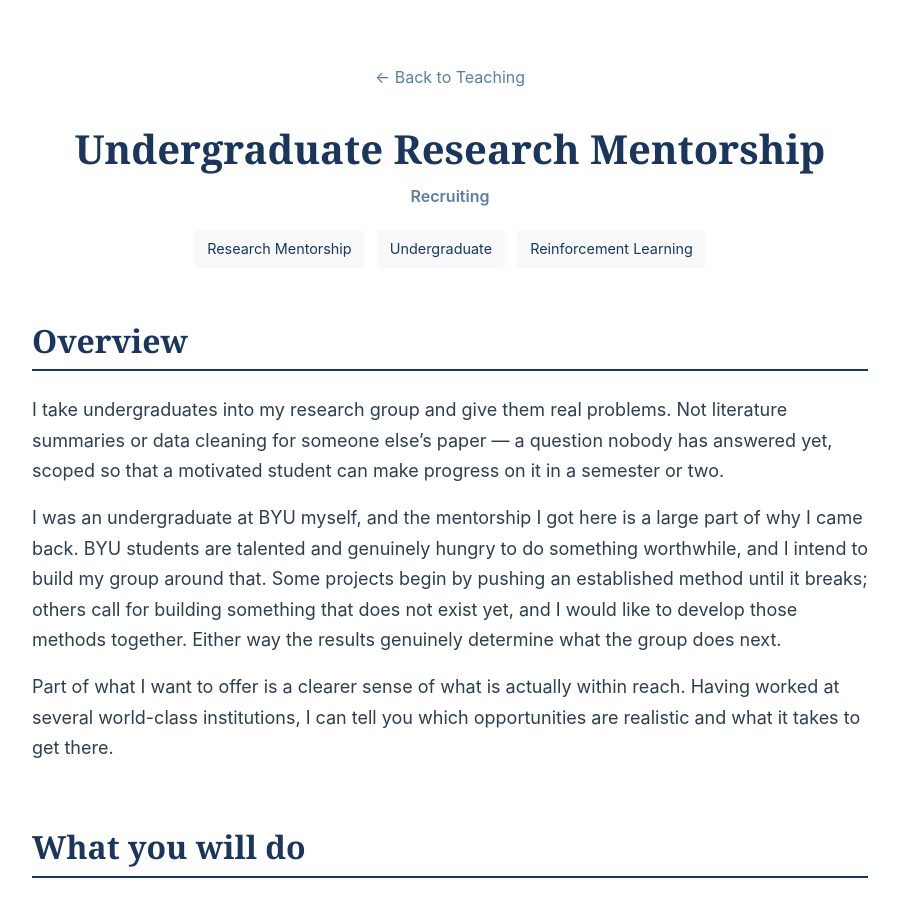
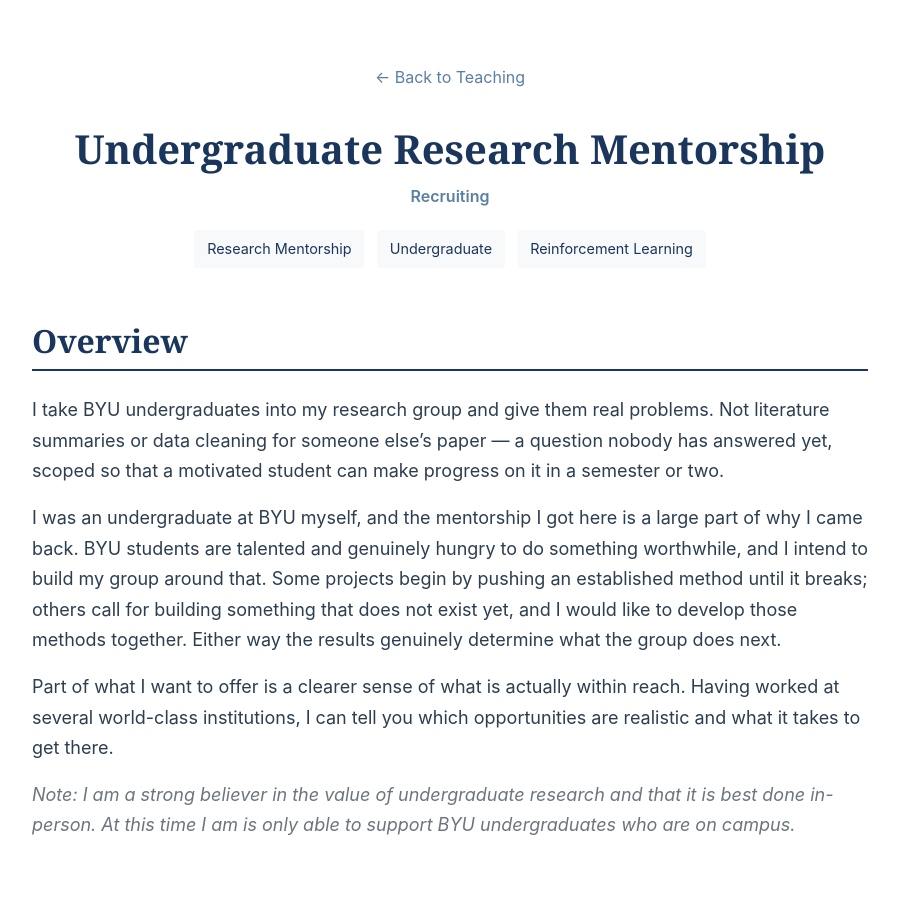
Before and after one commit to twkillian/twkillian.github.io, a Jekyll site: the page built from _teaching/undergraduate-research-mentorship.md, in a window 1280 px wide and 900 px high. Shown: the whole window, without its empty margins (190-1089 px from the left). Built offline with Jekyll 4.4.1, drawn with Linux system fonts in a browser that asks for light colours.

Commit message:
Adding specific blurb about BYU Undergrads

```diff
--- a/_teaching/undergraduate-research-mentorship.md
+++ b/_teaching/undergraduate-research-mentorship.md
@@ -16,7 +16,7 @@
 status: "Recruiting"
 
 # Summary: Shown on listing cards
-summary: "Undergraduates take on real open questions, not literature summaries — and build new methods with me when a question calls for one."
+summary: "BYU Undergraduates take on real open questions, not literature summaries — and build new methods to directly address the research problems they face."
 
 # Tags: List of tags to categorize the teaching activity
 tags: [Research Mentorship, Undergraduate, Reinforcement Learning]
@@ -24,11 +24,13 @@
 
 ## Overview
 
-I take undergraduates into my research group and give them real problems. Not literature summaries or data cleaning for someone else's paper — a question nobody has answered yet, scoped so that a motivated student can make progress on it in a semester or two.
+I take BYU undergraduates into my research group and give them real problems. Not literature summaries or data cleaning for someone else's paper — a question nobody has answered yet, scoped so that a motivated student can make progress on it in a semester or two.
 
 I was an undergraduate at BYU myself, and the mentorship I got here is a large part of why I came back. BYU students are talented and genuinely hungry to do something worthwhile, and I intend to build my group around that. Some projects begin by pushing an established method until it breaks; others call for building something that does not exist yet, and I would like to develop those methods together. Either way the results genuinely determine what the group does next.
 
 Part of what I want to offer is a clearer sense of what is actually within reach. Having worked at several world-class institutions, I can tell you which opportunities are realistic and what it takes to get there.
+
+<em> Note: I am a strong believer in the value of undergraduate research and that it is best done in-person. At this time I am is only able to support BYU undergraduates who are on campus. </em>
 
 <br>
 
```
